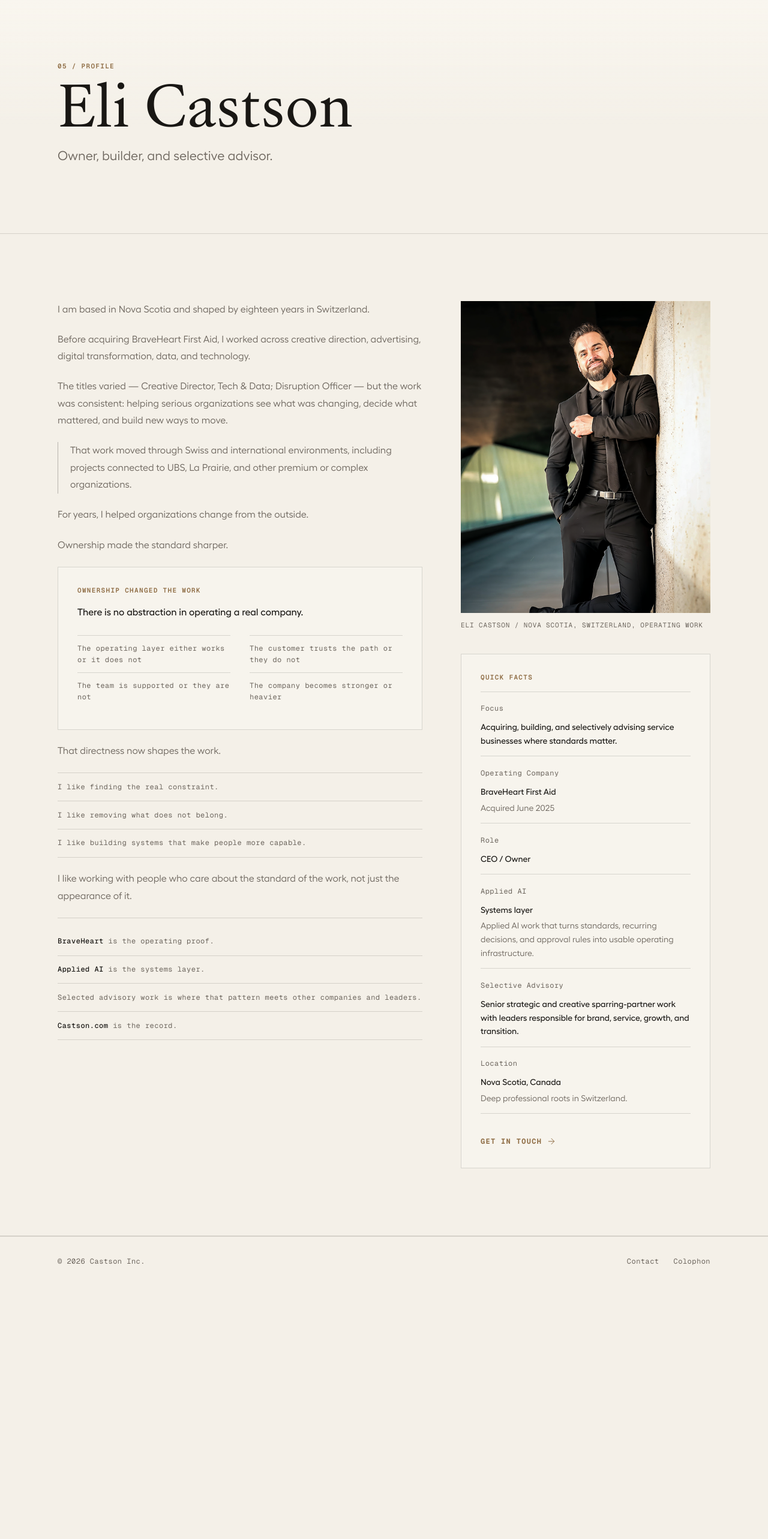
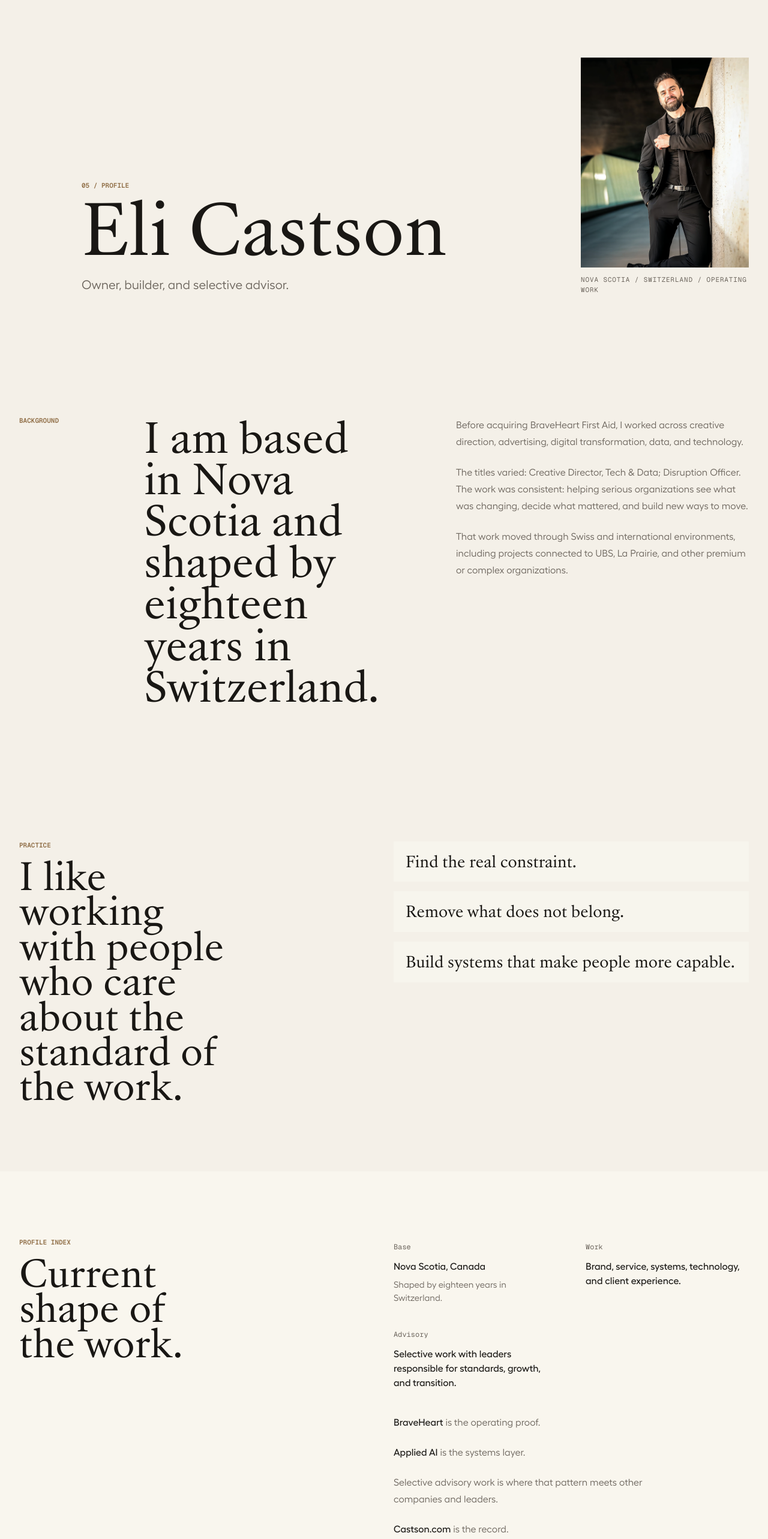
Before and after one commit to ee-prog/castson-site, a Next.js app: page /about in a window 1280 px wide. Shown: the part 80-2646 px from the top of the page at 60% size. Before the commit the page ends 2225 px from the top, so only its background shows below. Built offline with nearby package versions, Linux system fonts and the light colour scheme.

Commit message:
Refine about page layout

```diff
--- a/src/app/about/page.tsx
+++ b/src/app/about/page.tsx
@@ -1,133 +1,120 @@
-import { EditorialImage, PageHeader, TextLink } from "@/components/editorial";
+import { EditorialImage, TextLink } from "@/components/editorial";
 
-const quickFacts = [
+const profileDetails = [
   {
-    label: "Focus",
-    value: "Acquiring, building, and selectively advising service businesses where standards matter.",
+    label: "Base",
+    value: "Nova Scotia, Canada",
+    note: "Shaped by eighteen years in Switzerland.",
   },
   {
-    label: "Operating Company",
-    value: "BraveHeart First Aid",
-    note: "Acquired June 2025",
+    label: "Work",
+    value: "Brand, service, systems, technology, and client experience.",
   },
   {
-    label: "Role",
-    value: "CEO / Owner",
+    label: "Advisory",
+    value: "Selective work with leaders responsible for standards, growth, and transition.",
   },
-  {
-    label: "Applied AI",
-    value: "Systems layer",
-    note: "Applied AI work that turns standards, recurring decisions, and approval rules into usable operating infrastructure.",
-  },
-  {
-    label: "Selective Advisory",
-    value: "Senior strategic and creative sparring-partner work with leaders responsible for brand, service, growth, and transition.",
-  },
-  {
-    label: "Location",
-    value: "Nova Scotia, Canada",
-    note: "Deep professional roots in Switzerland.",
-  },
+];
+
+const workingPreferences = [
+  "Find the real constraint.",
+  "Remove what does not belong.",
+  "Build systems that make people more capable.",
 ];
 
 export default function About() {
   return (
-    <div className="site-shell">
-      <section className="section">
-        <div className="site-container">
-          <PageHeader
-            kicker="05 / Profile"
-            title="Eli Castson"
-            lede="Owner, builder, and selective advisor."
+    <div className="site-shell about-page">
+      <section className="about-hero">
+        <div className="site-container about-hero-grid">
+          <div className="about-hero-copy">
+            <span className="page-kicker">05 / Profile</span>
+            <h1>Eli Castson</h1>
+            <p>Owner, builder, and selective advisor.</p>
+          </div>
+
+          <div className="about-hero-media">
+            <EditorialImage
+              src="/images/editorial/eli-business-portrait.png"
+              alt="Eli Castson in a black suit leaning against concrete architecture"
+              caption="Nova Scotia / Switzerland / operating work"
+              aspect="aspect-[4/5]"
+              objectPosition="52% center"
+              sizes="(max-width: 768px) 86vw, 32vw"
             />
+          </div>
         </div>
       </section>
 
-      <section className="section border-b-0">
-        <div className="site-container grid gap-12 lg:grid-cols-12 lg:gap-16">
-          <div className="lg:col-span-7">
-            <div className="body-copy">
-              <p>I am based in Nova Scotia and shaped by eighteen years in Switzerland.</p>
+      <section className="about-story">
+        <div className="site-container about-story-grid">
+          <div className="about-story-marker">
+            <span className="section-kicker">Background</span>
+          </div>
+
+          <div className="about-story-lede">
             <p>
-                Before acquiring BraveHeart First Aid, I worked across creative direction, advertising, digital transformation, data, and technology.
+              I am based in Nova Scotia and shaped by eighteen years in Switzerland.
+            </p>
+          </div>
+
+          <div className="about-story-copy body-copy">
+            <p>
+              Before acquiring BraveHeart First Aid, I worked across creative direction,
+              advertising, digital transformation, data, and technology.
             </p>
             <p>
-                The titles varied — Creative Director, Tech &amp; Data; Disruption Officer — but the work was consistent: helping serious organizations see what was changing, decide what mattered, and build new ways to move.
+              The titles varied: Creative Director, Tech &amp; Data; Disruption Officer.
+              The work was consistent: helping serious organizations see what was changing,
+              decide what mattered, and build new ways to move.
             </p>
-              <p className="border-l border-[var(--border-strong)] pl-5">
-                That work moved through Swiss and international environments, including projects connected to UBS, La Prairie, and other premium or complex organizations.
+            <p>
+              That work moved through Swiss and international environments, including
+              projects connected to UBS, La Prairie, and other premium or complex organizations.
             </p>
-              <p>For years, I helped organizations change from the outside.</p>
-              <p>Ownership made the standard sharper.</p>
-              <div className="quiet-panel">
-                <span className="section-kicker">Ownership Changed the Work</span>
-                <p className="mobile-pull emphasis">There is no abstraction in operating a real company.</p>
-                <div className="mt-6 grid grid-cols-1 gap-x-8 sm:grid-cols-2 metadata">
-                  {[
-                    "The operating layer either works or it does not",
-                    "The customer trusts the path or they do not",
-                    "The team is supported or they are not",
-                    "The company becomes stronger or heavier",
-                  ].map((item) => (
-                    <div key={item} className="border-t border-[var(--border)] py-3">
-                      {item}
+          </div>
+        </div>
+      </section>
+
+      <section className="about-practice">
+        <div className="site-container about-practice-grid">
+          <div className="about-practice-copy">
+            <span className="section-kicker">Practice</span>
+            <h2>I like working with people who care about the standard of the work.</h2>
+          </div>
+
+          <div className="about-preferences">
+            {workingPreferences.map((item) => (
+              <p key={item}>{item}</p>
+            ))}
+          </div>
+        </div>
+      </section>
+
+      <section className="about-index section-quiet border-b-0">
+        <div className="site-container about-index-grid">
+          <div>
+            <span className="section-kicker">Profile Index</span>
+            <h2>Current shape of the work.</h2>
+          </div>
+
+          <div className="about-detail-grid">
+            {profileDetails.map((detail) => (
+              <div key={detail.label} className="about-detail">
+                <span className="metadata">{detail.label}</span>
+                <p>{detail.value}</p>
+                {detail.note ? <small>{detail.note}</small> : null}
               </div>
             ))}
           </div>
+
+          <div className="about-continuity body-copy">
+            <p><strong>BraveHeart</strong> is the operating proof.</p>
+            <p><strong>Applied AI</strong> is the systems layer.</p>
+            <p>Selective advisory work is where that pattern meets other companies and leaders.</p>
+            <p><strong>Castson.com</strong> is the record.</p>
+            <TextLink href="/contact" className="mt-8">Start a conversation</TextLink>
           </div>
-              <p>That directness now shapes the work.</p>
-              <div className="ruled-list metadata">
-                <div>I like finding the real constraint.</div>
-                <div>I like removing what does not belong.</div>
-                <div>I like building systems that make people more capable.</div>
-              </div>
-              <p>
-                I like working with people who care about the standard of the work, not just the appearance of it.
-              </p>
-              <div className="ruled-list metadata pt-4">
-                <div><strong className="text-[var(--foreground)]">BraveHeart</strong> is the operating proof.</div>
-                <div><strong className="text-[var(--foreground)]">Applied AI</strong> is the systems layer.</div>
-                <div>Selected advisory work is where that pattern meets other companies and leaders.</div>
-                <div><strong className="text-[var(--foreground)]">Castson.com</strong> is the record.</div>
-              </div>
-            </div>
-          </div>
-
-          <aside className="order-first lg:order-none lg:col-span-5">
-            <div className="lg:sticky lg:top-28">
-              <EditorialImage
-                src="/images/editorial/eli-business-portrait.png"
-                alt="Eli Castson in a black suit leaning against concrete architecture"
-                caption="Eli Castson / Nova Scotia, Switzerland, operating work"
-                aspect="aspect-[4/5]"
-                className="mobile-bleed"
-                objectPosition="52% center"
-                sizes="(max-width: 1024px) 100vw, 36vw"
-              />
-
-              <div className="quiet-panel mt-10">
-                <span className="section-kicker">Quick Facts</span>
-                <div className="ruled-list">
-                  {quickFacts.map((fact) => (
-                    <div key={fact.label}>
-                      <span className="metadata text-[var(--primary)]">{fact.label}</span>
-                      <p className="mt-2 text-sm font-medium leading-relaxed text-[var(--foreground)]">
-                        {fact.value}
-                      </p>
-                      {fact.note ? (
-                        <p className="mt-1 text-sm leading-relaxed text-[var(--muted-foreground)]">
-                          {fact.note}
-                        </p>
-                      ) : null}
-                    </div>
-                  ))}
-                </div>
-                <div className="mt-8">
-                  <TextLink href="/contact">Get in Touch</TextLink>
-                </div>
-              </div>
-            </div>
-          </aside>
         </div>
       </section>
     </div>
--- a/src/app/globals.css
+++ b/src/app/globals.css
@@ -1669,6 +1669,282 @@ textarea:focus-visible {
   }
 }
 
+.about-page {
+  background: var(--background);
+}
+
+.about-page .site-container {
+  max-width: 86rem;
+}
+
+.about-page .section-kicker,
+.about-page .page-kicker,
+.about-page .metadata {
+  letter-spacing: 0;
+}
+
+.about-hero {
+  padding-block: 4.75rem 4.25rem;
+}
+
+.about-hero-grid {
+  display: grid;
+  gap: 3rem;
+}
+
+.about-hero-copy h1 {
+  margin: 0.9rem 0 0;
+  font-size: 3.55rem;
+  line-height: 0.96;
+}
+
+.about-hero-copy p {
+  margin: 1.5rem 0 0;
+  max-width: 23rem;
+  color: var(--muted-foreground);
+  font-size: 1.1rem;
+  line-height: 1.55;
+}
+
+.about-hero-media {
+  max-width: 26rem;
+}
+
+.about-hero-media .media-frame {
+  background: var(--surface-soft);
+}
+
+.about-story,
+.about-practice,
+.about-index {
+  padding-block: 5.25rem;
+}
+
+.about-story-grid,
+.about-practice-grid,
+.about-index-grid {
+  display: grid;
+  gap: 2.5rem;
+}
+
+.about-story-lede p,
+.about-practice h2,
+.about-index h2 {
+  margin: 0;
+  color: var(--foreground);
+  font-family: var(--font-heading), Georgia, serif;
+  font-weight: 400;
+  line-height: 1.08;
+  text-wrap: balance;
+}
+
+.about-story-lede p {
+  max-width: 13ch;
+  font-size: 2.7rem;
+}
+
+.about-story-copy {
+  max-width: 36rem;
+}
+
+.about-practice h2 {
+  max-width: 13ch;
+  margin-top: 0.9rem;
+  font-size: 3rem;
+  line-height: 1;
+}
+
+.about-preferences {
+  display: grid;
+  gap: 1rem;
+}
+
+.about-preferences p {
+  margin: 0;
+  background: color-mix(in srgb, var(--surface) 62%, transparent);
+  padding: 1.25rem;
+  color: var(--foreground);
+  font-family: var(--font-heading), Georgia, serif;
+  font-size: 1.5rem;
+  line-height: 1.15;
+}
+
+.about-index {
+  background: color-mix(in srgb, var(--surface) 72%, transparent);
+}
+
+.about-index h2 {
+  max-width: 12ch;
+  margin-top: 0.9rem;
+  font-size: 2.85rem;
+  line-height: 1;
+}
+
+.about-detail-grid {
+  display: grid;
+  gap: 1.5rem;
+}
+
+.about-detail p {
+  margin: 0.55rem 0 0;
+  color: var(--foreground);
+  font-size: 1rem;
+  font-weight: 500;
+  line-height: 1.5;
+}
+
+.about-detail small {
+  display: block;
+  margin-top: 0.45rem;
+  color: var(--muted-foreground);
+  font-size: 0.92rem;
+  line-height: 1.5;
+}
+
+.about-continuity {
+  max-width: 32rem;
+}
+
+@media (max-width: 639px) {
+  .about-hero {
+    padding-block: 4.25rem 3.25rem;
+  }
+
+  .about-hero-copy h1 {
+    font-size: 3.25rem;
+  }
+
+  .about-hero-media {
+    width: min(100%, 21.5rem);
+    margin-inline: auto;
+  }
+
+  .about-hero-media .media-caption {
+    text-align: center;
+  }
+
+  .about-story,
+  .about-practice,
+  .about-index {
+    padding-block: 4.5rem;
+  }
+
+  .about-story-lede p {
+    font-size: 2.15rem;
+  }
+
+  .about-practice h2,
+  .about-index h2 {
+    font-size: 2.35rem;
+  }
+
+  .about-preferences p {
+    padding: 1.1rem;
+    font-size: 1.35rem;
+  }
+}
+
+@media (min-width: 768px) {
+  .about-hero {
+    padding-block: 6.5rem 5.75rem;
+  }
+
+  .about-hero-grid {
+    grid-template-columns: repeat(12, minmax(0, 1fr));
+    column-gap: 2rem;
+    align-items: end;
+  }
+
+  .about-hero-copy {
+    grid-column: 1 / span 7;
+  }
+
+  .about-hero-copy h1 {
+    font-size: 5.8rem;
+  }
+
+  .about-hero-copy p {
+    font-size: 1.3rem;
+  }
+
+  .about-hero-media {
+    grid-column: 9 / span 4;
+    max-width: none;
+  }
+
+  .about-story,
+  .about-practice,
+  .about-index {
+    padding-block: 7rem;
+  }
+
+  .about-story-grid,
+  .about-practice-grid,
+  .about-index-grid {
+    grid-template-columns: repeat(12, minmax(0, 1fr));
+    column-gap: 2rem;
+    align-items: start;
+  }
+
+  .about-story-marker {
+    grid-column: 1 / span 2;
+  }
+
+  .about-story-lede {
+    grid-column: 3 / span 4;
+  }
+
+  .about-story-lede p {
+    font-size: 3.35rem;
+  }
+
+  .about-story-copy {
+    grid-column: 8 / span 5;
+  }
+
+  .about-practice-copy,
+  .about-index-grid > div:first-child {
+    grid-column: 1 / span 5;
+  }
+
+  .about-preferences,
+  .about-detail-grid {
+    grid-column: 7 / span 6;
+  }
+
+  .about-continuity {
+    grid-column: 7 / span 5;
+  }
+
+  .about-detail-grid {
+    grid-template-columns: repeat(2, minmax(0, 1fr));
+    gap: 2.25rem 3rem;
+  }
+}
+
+@media (min-width: 1024px) {
+  .about-hero-copy {
+    grid-column: 2 / span 7;
+  }
+
+  .about-hero-copy h1 {
+    font-size: 6.8rem;
+  }
+
+  .about-hero-media {
+    grid-column: 10 / span 3;
+  }
+
+  .about-story-lede p {
+    font-size: 4rem;
+  }
+
+  .about-practice h2,
+  .about-index h2 {
+    font-size: 3.65rem;
+  }
+}
+
 @keyframes cursor-blink {
   0%, 100% {
     opacity: 1;
```
Lines whose indentation alone changed are shown as unchanged.
